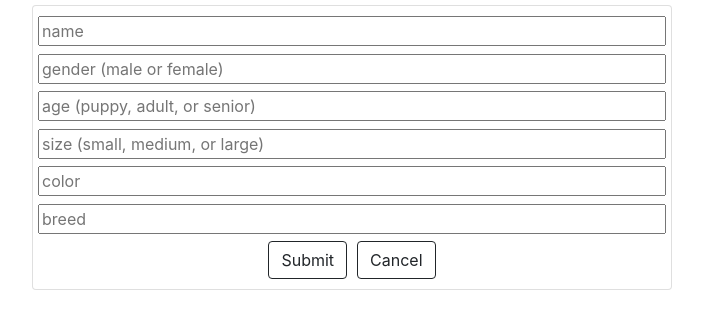
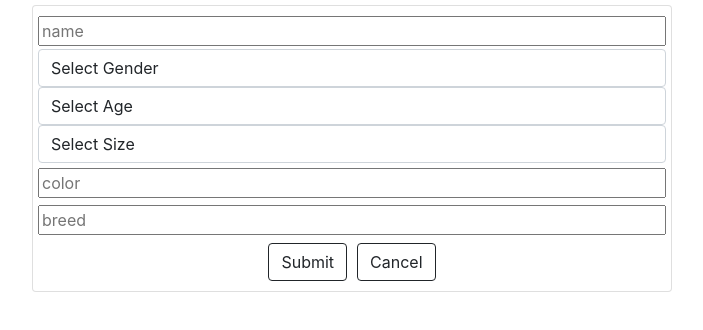
Before and after one commit to Pierre81385/dlmCodeChallenge, a React (Create React App) app in the folder ui/: page /new in a window 1280 px wide. Shown: the top 330 px of the page, without its empty margins (288-991 px from the left). Built offline with nearby package versions, Linux system fonts and the light colour scheme.

Commit message:
added frontend validation for new dog form

```diff
--- a/ui/src/pages/Home.js
+++ b/ui/src/pages/Home.js
@@ -281,6 +281,7 @@ function Home() {
                 </Dropdown.Item>
               </DropdownButton>
               <Button
+                variant="dark"
                 style={{ display: `${clearFilter}` }}
                 onClick={() => {
                   console.log("list change onClick is " + listChange);
--- a/ui/src/pages/New.js
+++ b/ui/src/pages/New.js
@@ -2,6 +2,8 @@ import { useState } from "react";
 import { useNavigate } from "react-router-dom";
 import Button from "react-bootstrap/Button";
 import { Card } from "react-bootstrap";
+import Dropdown from "react-bootstrap/Dropdown";
+import DropdownButton from "react-bootstrap/DropdownButton";
 
 function New() {
   const style = {
@@ -79,31 +81,60 @@ function New() {
           onChange={handleChange}
           required
         ></input>
-        <input
-          placeholder="gender (male or female)"
-          name="gender"
-          value={newDog.gender}
-          className="form-input col-12"
-          style={style.input}
-          onChange={handleChange}
+        <select
+          id="genderSelect"
+          className="form-control"
+          onChange={() => {
+            setNewDog({
+              ...newDog,
+              gender: document.getElementById("genderSelect").value,
+            });
+          }}
           required
-        ></input>
-        <input
-          placeholder="age (puppy, adult, or senior)"
-          name="age"
-          value={newDog.age}
-          className="form-input col-12"
-          style={style.input}
-          onChange={handleChange}
-        ></input>
-        <input
-          placeholder="size (small, medium, or large)"
-          name="size"
-          value={newDog.size}
-          className="form-input col-12"
-          style={style.input}
-          onChange={handleChange}
-        ></input>
+        >
+          <option value="" selected disabled>
+            Select Gender
+          </option>
+          <option value="male">Male</option>
+          <option value="female">Female</option>
+        </select>
+        <select
+          id="ageSelect"
+          className="form-control"
+          onChange={() => {
+            setNewDog({
+              ...newDog,
+              age: document.getElementById("ageSelect").value,
+            });
+          }}
+          required
+        >
+          <option value="" selected disabled>
+            Select Age
+          </option>
+          <option value="puppy">Puppy</option>
+          <option value="adult">Adult</option>
+          <option value="senior">Senior</option>
+        </select>
+        <select
+          id="sizeSelect"
+          className="form-control"
+          onChange={() => {
+            setNewDog({
+              ...newDog,
+              size: document.getElementById("sizeSelect").value,
+            });
+          }}
+          required
+        >
+          <option value="" selected disabled>
+            Select Size
+          </option>
+          <option value="small">Small</option>
+          <option value="medium">Medium</option>
+          <option value="large">Senior</option>
+        </select>
+
         <input
           placeholder="color"
           name="color"
@@ -111,6 +142,7 @@ function New() {
           className="form-input col-12"
           style={style.input}
           onChange={handleChange}
+          required
         ></input>
         <input
           placeholder="breed"
@@ -119,6 +151,7 @@ function New() {
           className="form-input col-12"
           style={style.input}
           onChange={handleChange}
+          required
         ></input>
         <Button variant="outline-dark" style={style.Button} type="submit">
           Submit
```
Also changed, not shown: 1 other file (tests, documents, lock files or other folders).
